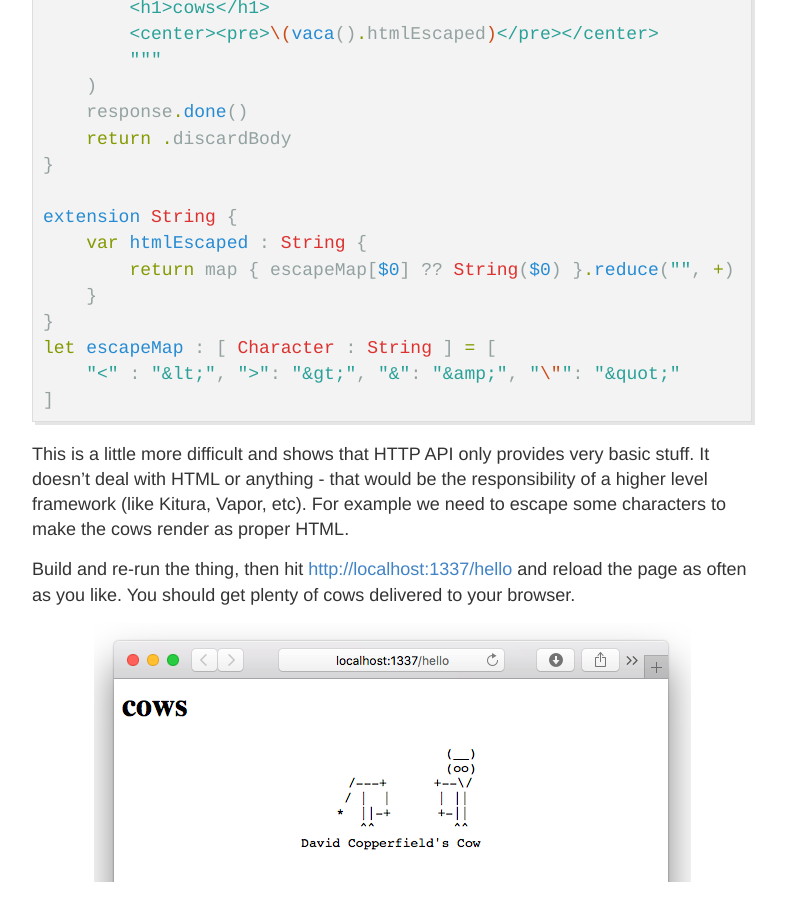
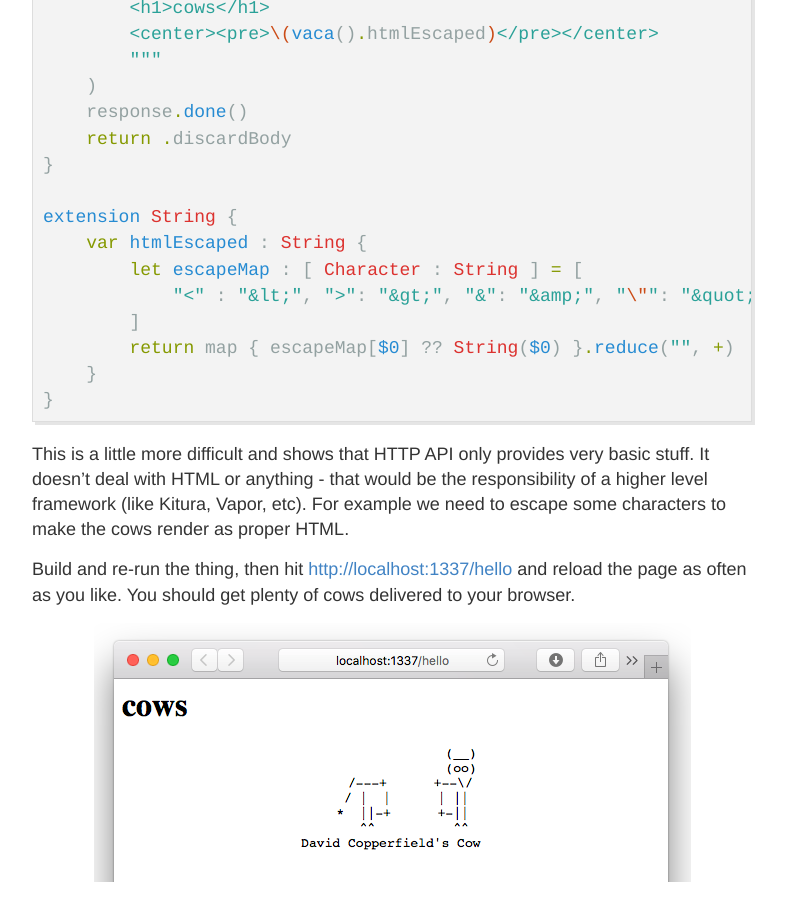
Before and after one commit to AlwaysRightInstitute/alwaysrightinstitute.github.io, a Jekyll site: the page built from _posts/2017-10-28-http-010.md, in a window 1280 px wide and 900 px high, scrolled down 6170 px. Shown: the whole window, without its empty margins (248-1034 px from the left). Built offline with Jekyll 4.4.1, drawn with Linux system fonts in a browser that asks for light colours; comment, search, counter and statistics services are not loaded.

Commit message:
A little nicer and less efficient ;-)
.. not sure whether the compiler can extract complex constants
properly. But this looks a little nicer.

````diff
--- a/_posts/2017-10-28-http-010.md
+++ b/_posts/2017-10-28-http-010.md
@@ -274,12 +274,12 @@ func hello(request: HTTPRequest, response: HTTPResponseWriter )
 
 extension String {
     var htmlEscaped : String {
+        let escapeMap : [ Character : String ] = [
+            "<" : "&lt;", ">": "&gt;", "&": "&amp;", "\"": "&quot;"
+        ]
         return map { escapeMap[$0] ?? String($0) }.reduce("", +)
     }
 }
-let escapeMap : [ Character : String ] = [
-    "<" : "&lt;", ">": "&gt;", "&": "&amp;", "\"": "&quot;"
-]
 ```
 
 This is a little more difficult and shows that HTTP API only provides very
````
